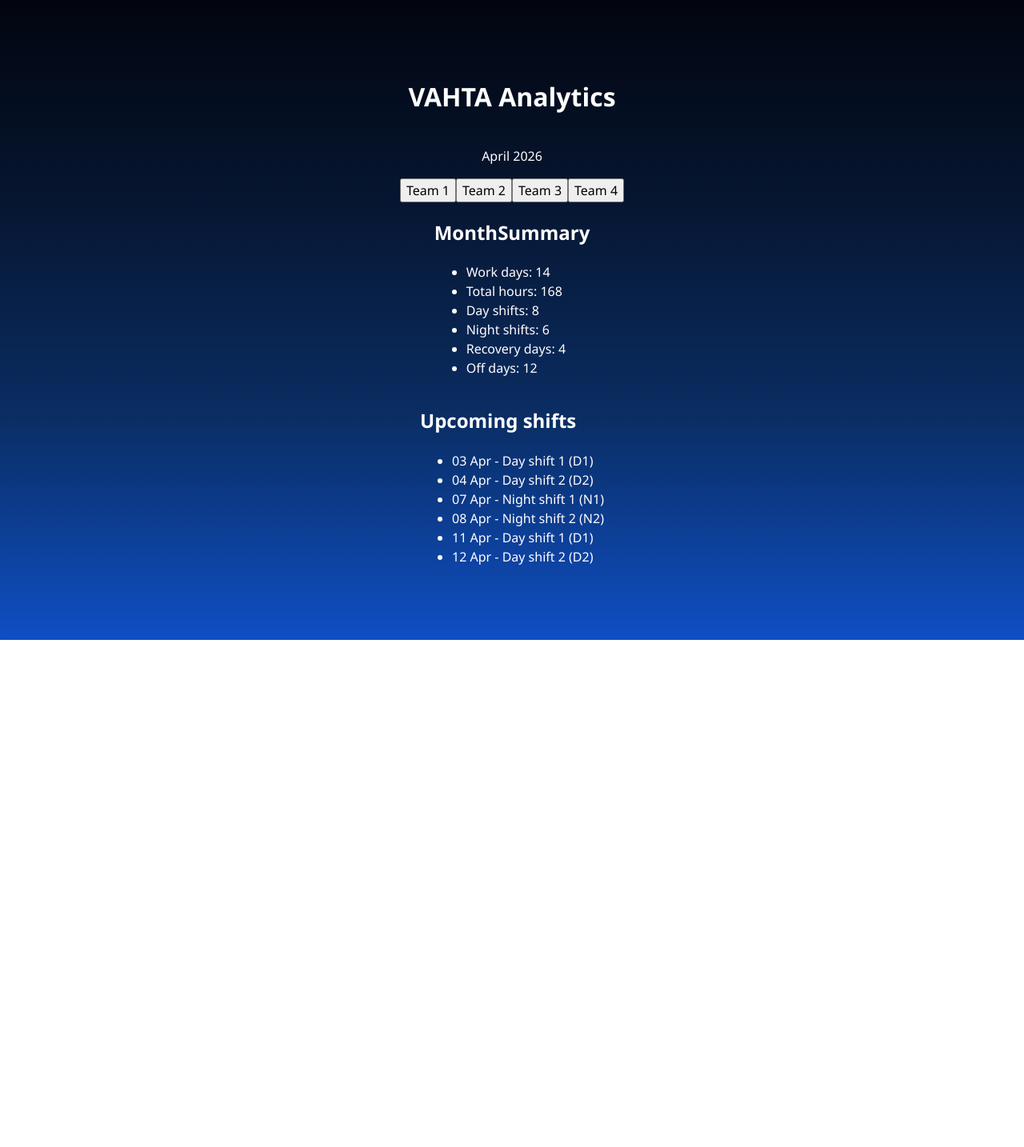
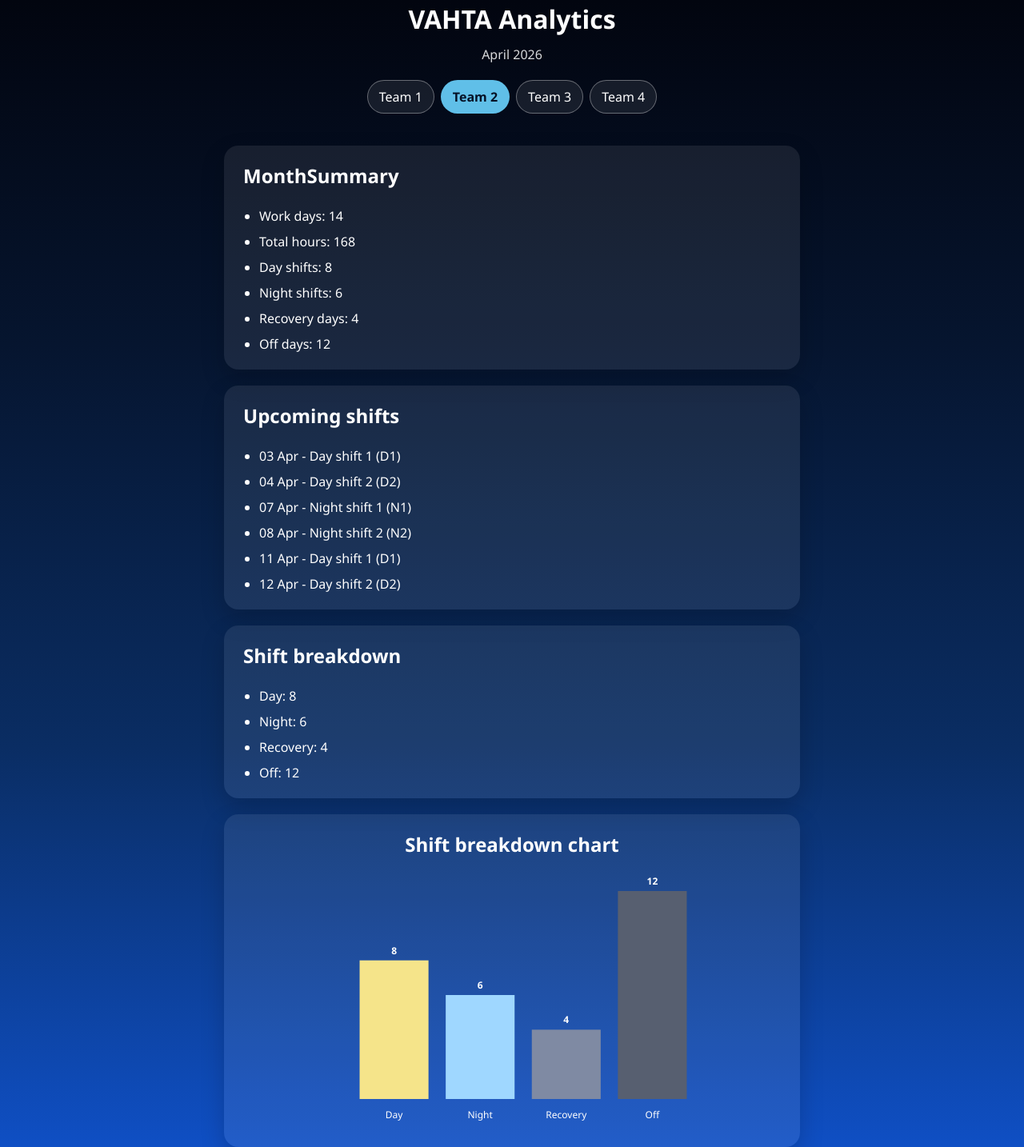
Before and after one commit to QweeeTleX/Vahta-enhanced, a React (Vite) app: page / in a window 1280 px wide. Shown: the whole page at 80% size. Before the commit the page ends 800 px from the top, so only its background shows below. Built offline with nearby package versions, Linux system fonts and the light colour scheme.

Commit message:
first chart

```diff
--- a/src/App.css
+++ b/src/App.css
@@ -8,3 +8,84 @@
   background:
     linear-gradient(180deg, #02050f 0%, #06152f 30%, #0a2d63 65%, #0f4fc4 100%);
 }
+
+.page-title {
+  margin: 0;
+}
+
+.month-label {
+  margin: 8px 0 0;
+  opacity: 0.85;
+}
+
+.team-tabs {
+  display: flex;
+  gap: 8px;
+  margin: 20px 0;
+}
+
+.team-button {
+  padding: 8px 14px;
+  border: 1px solid rgba(255, 255, 255, 0.35);
+  border-radius: 999px;
+  background: rgba(255, 255, 255, 0.08);
+  color: white;
+  cursor: pointer;
+}
+
+.team-button.active {
+  background: rgba(107, 211, 255, 0.9);
+  color: #051125;
+  border-color: transparent;
+  font-weight: 700;
+}
+
+.panel {
+  width: min(720px, calc(100% - 32px));
+  margin-top: 20px;
+  padding: 20px 24px;
+  border-radius: 18px;
+  background: rgba(255, 255, 255, 0.08);
+  box-shadow: 0 12px 30px rgba(0, 0, 0, 0.18);
+}
+
+.panel h2 {
+  margin-top: 0;
+}
+
+.data-list {
+  margin: 0;
+  padding-left: 20px;
+  display: grid;
+  gap: 8px;
+}
+
+.chart-panel {
+  display: grid;
+  justify-items: center;
+}
+
+.chart {
+  overflow: visible;
+}
+
+.chart-bar {
+  transition: opacity 160ms ease;
+}
+
+.chart-bar:hover {
+  opacity: 0.85;
+}
+
+.chart-label {
+  fill: white;
+  font-size: 12px;
+  text-anchor: middle;
+}
+
+.chart-value {
+  fill: white;
+  font-size: 12px;
+  font-weight: 700;
+  text-anchor: middle;
+}
--- a/src/App.tsx
+++ b/src/App.tsx
@@ -1,7 +1,18 @@
-import { useState } from "react";
+import { max, scaleBand, scaleLinear } from 'd3'
+import { useState } from 'react'
 import './App.css'
-import { teams, type TeamId } from "./data/vahta"
-import { buildMonthSchedule, summarizeMonth } from "./lib/schedule";
+import { teams, type TeamId } from './data/vahta'
+import { buildMonthSchedule, summarizeMonth, buildShiftBreakdown } from './lib/schedule'
+
+const chartWidth = 520
+const chartHeight = 320
+
+const chartMargin = {
+  top: 20,
+  right: 20,
+  bottom: 40,
+  left: 48,
+}
 
 function App() {
   const [selectedTeam, setSelectedTeam] = useState<TeamId>(2)
@@ -13,6 +24,21 @@ function App() {
 
   const monthEntries = buildMonthSchedule(year, month, selectedTeam)
   const summary = summarizeMonth(monthEntries)
+  const shiftBreakdown = buildShiftBreakdown(monthEntries)
+  const innerWidth = chartWidth - chartMargin.left - chartMargin.right
+  const innerHeight = chartHeight - chartMargin.top - chartMargin.bottom
+  const maxValue = max(shiftBreakdown, (item) => item.value) ?? 0
+
+  const xScale = scaleBand()
+    .domain(shiftBreakdown.map((item) => item.label))
+    .range([0, innerWidth])
+    .padding(0.2)
+
+  const yScale = scaleLinear()
+    .domain([0, maxValue])
+    .nice()
+    .range([innerHeight, 0])
+
   const upcomingEntries = monthEntries.filter((entry) => entry.meta.hours > 0).slice(0, 6)
 
   const monthLabel = currentDate.toLocaleString('en-US', {
@@ -22,14 +48,15 @@ function App() {
 
   return (
     <main className="page">
-      <h1>VAHTA Analytics</h1>
-      <p>{monthLabel}</p>
+      <h1 className="page-title">VAHTA Analytics</h1>
+      <p className="month-label">{monthLabel}</p>
 
       <div className="team-tabs">
         {teams.map((team) => (
           <button
             key={team.id}
             type="button"
+            className={team.id === selectedTeam ? 'team-button active' : 'team-button'}
             onClick={() => setSelectedTeam(team.id)}
           >
             {team.label}
@@ -37,9 +64,9 @@ function App() {
         ))}
       </div>
 
-      <section>
+      <section className="panel">
         <h2>MonthSummary</h2>
-        <ul>
+        <ul className="data-list">
           <li>Work days: {summary.workDays}</li>
           <li>Total hours: {summary.totalHours}</li>
           <li>Day shifts: {summary.dayShiftCount}</li>
@@ -49,9 +76,9 @@ function App() {
         </ul>
       </section>
 
-      <section>
+      <section className="panel">
         <h2>Upcoming shifts</h2>
-        <ul>
+        <ul className="data-list">
           {upcomingEntries.map((entry) => (
             <li key={entry.key}>
               {entry.date.toLocaleDateString('en-GB', {
@@ -63,6 +90,75 @@ function App() {
           ))}
         </ul>
       </section>
+
+      <section className="panel">
+        <h2>Shift breakdown</h2>
+        <ul className="data-list">
+          {shiftBreakdown.map((item) => (
+            <li key={item.label}>
+              {item.label}: {item.value}
+            </li>
+          ))}
+        </ul>
+      </section>
+
+      <section className="panel chart-panel">
+        <h2>Shift breakdown chart</h2>
+
+        <svg className="chart" width={chartWidth} height={chartHeight}>
+          <g transform={`translate(${chartMargin.left}, ${chartMargin.top})`}>
+            {shiftBreakdown.map((item) => {
+              const x = xScale(item.label) ?? 0
+              const y = yScale(item.value)
+              const barHeight = innerHeight - y
+
+              return (
+                <rect
+                  className="chart-bar"
+                  key={item.label}
+                  x={x}
+                  y={y}
+                  width={xScale.bandwidth()}
+                  height={barHeight}
+                  fill={item.color}
+                />
+              )
+            })}
+
+            {shiftBreakdown.map((item) => {
+              const x = xScale(item.label) ?? 0
+
+              return (
+                <text
+                  className="chart-label"
+                  key={`${item.label}-label`}
+                  x={x + xScale.bandwidth() / 2}
+                  y={innerHeight + 24}
+                  textAnchor="middle"
+                >
+                  {item.label}
+                </text>
+              )
+            })}
+
+            {shiftBreakdown.map((item) => {
+              const x = xScale(item.label) ?? 0
+              const y = yScale(item.value)
+
+              return (
+                <text
+                  key={`${item.label}-value`}
+                  className="chart-value"
+                  x={x + xScale.bandwidth() / 2}
+                  y={y - 8}
+                  textAnchor="middle">
+                    {item.value}
+                  </text>
+              )
+            })}
+          </g>
+        </svg>
+      </section>
     </main>
   )
 
```
